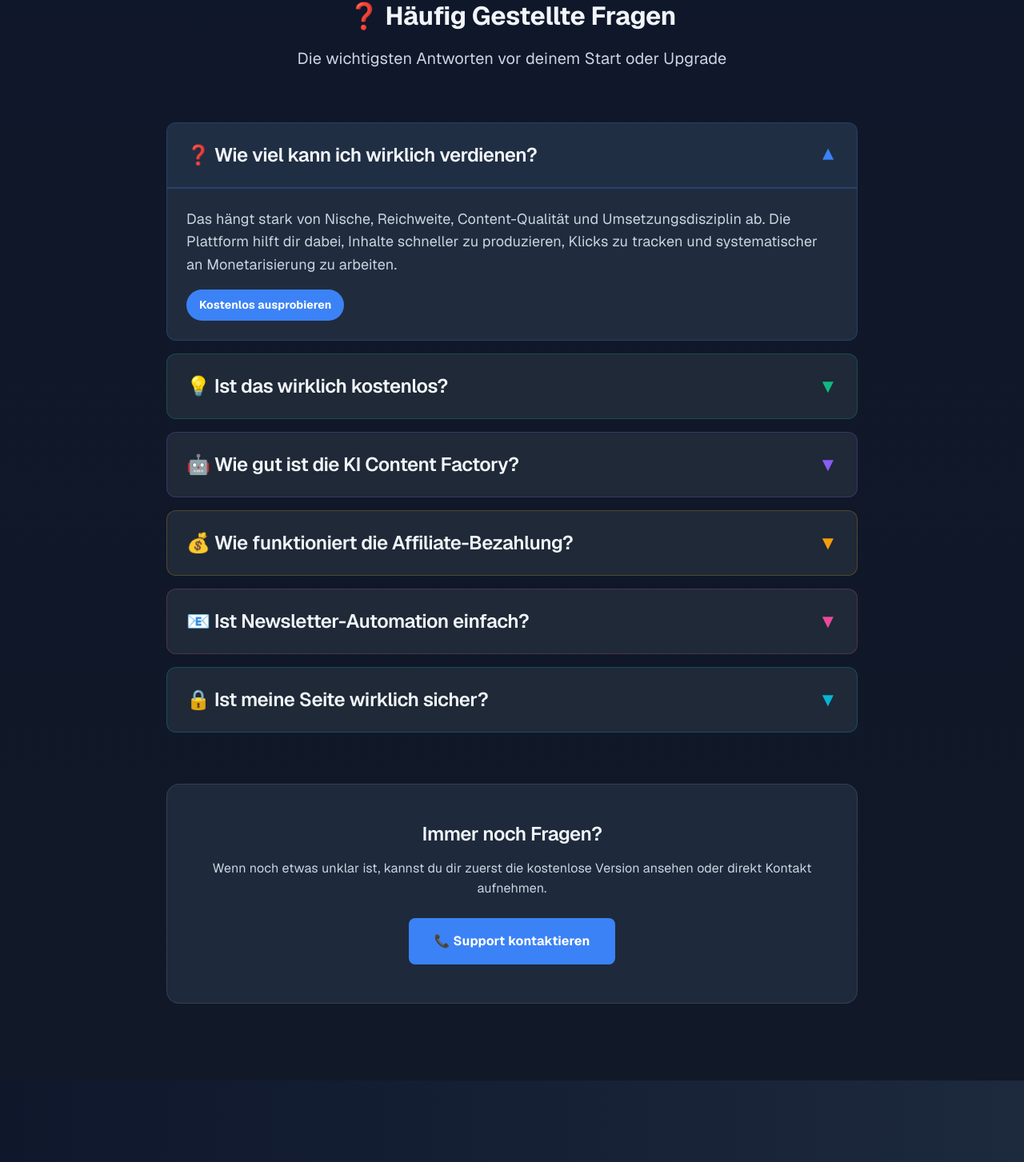
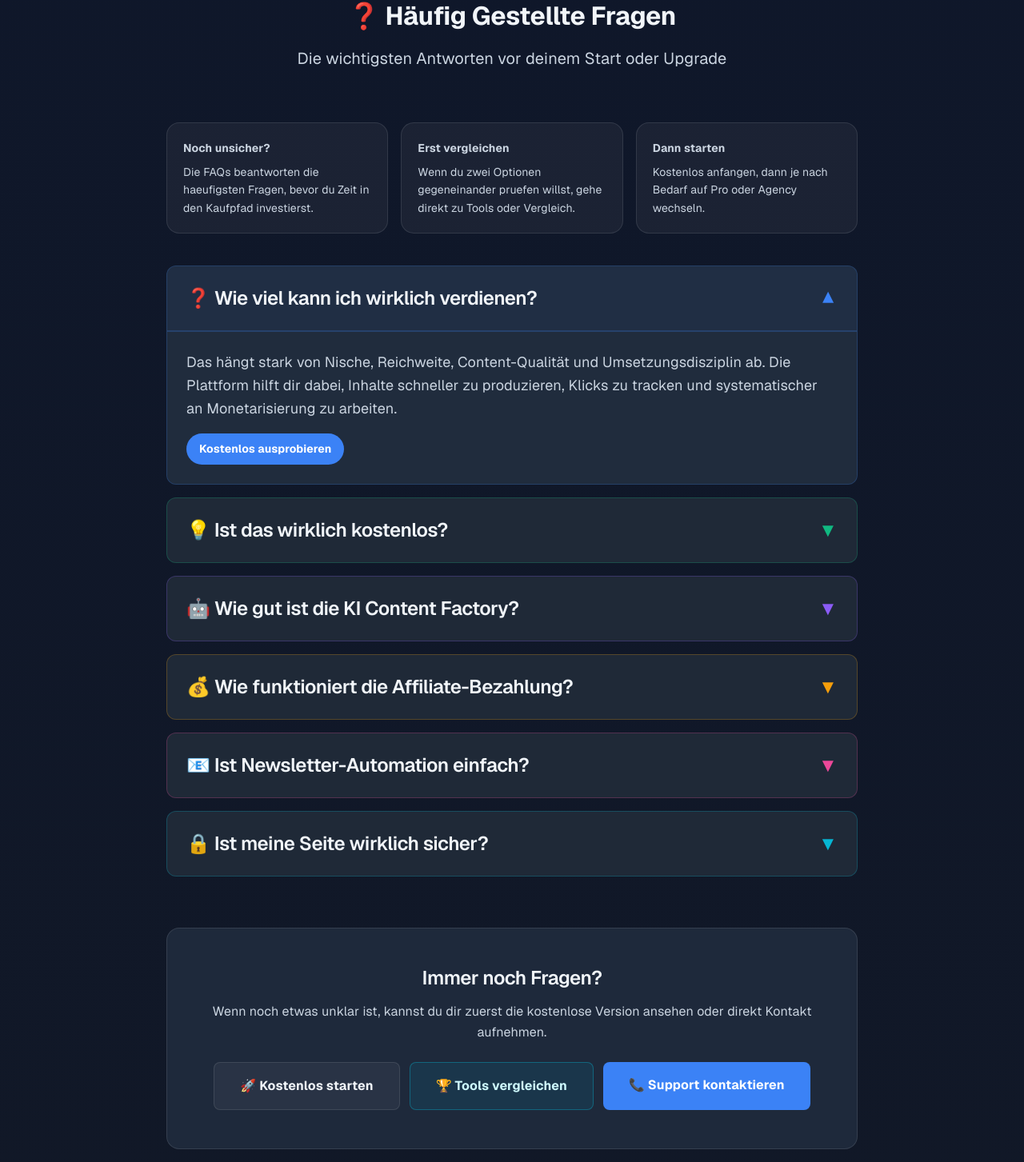
Before and after one commit to avdi1205-glitch/ki-business-hub, a Next.js app: page / in a window 1280 px wide. Shown: the part 8863-10316 px from the top of the page at 80% size. Built offline with nearby package versions, Linux system fonts and the light colour scheme; no server answers; the database is empty.

Commit message:
Improve FAQ conversion paths

```diff
--- a/app/components/FAQSection.tsx
+++ b/app/components/FAQSection.tsx
@@ -52,6 +52,27 @@ export function FAQSection() {
           <p className="text-xl" style={{ color: "var(--text-light)" }}>
             {t("faqSubtitle")}
           </p>
+        </div>
+
+        <div className="mb-10 grid gap-4 md:grid-cols-3">
+          <div className="rounded-2xl border border-white/10 bg-white/5 p-5">
+            <p className="text-sm font-bold text-cyan-300">Noch unsicher?</p>
+            <p className="mt-2 text-sm leading-6" style={{ color: "var(--text-light)" }}>
+              Die FAQs beantworten die haeufigsten Fragen, bevor du Zeit in den Kaufpfad investierst.
+            </p>
+          </div>
+          <div className="rounded-2xl border border-white/10 bg-white/5 p-5">
+            <p className="text-sm font-bold text-cyan-300">Erst vergleichen</p>
+            <p className="mt-2 text-sm leading-6" style={{ color: "var(--text-light)" }}>
+              Wenn du zwei Optionen gegeneinander pruefen willst, gehe direkt zu Tools oder Vergleich.
+            </p>
+          </div>
+          <div className="rounded-2xl border border-white/10 bg-white/5 p-5">
+            <p className="text-sm font-bold text-cyan-300">Dann starten</p>
+            <p className="mt-2 text-sm leading-6" style={{ color: "var(--text-light)" }}>
+              Kostenlos anfangen, dann je nach Bedarf auf Pro oder Agency wechseln.
+            </p>
+          </div>
         </div>
 
         {/* FAQ Accordion */}
@@ -116,9 +137,22 @@ export function FAQSection() {
           <p className="mb-6" style={{ color: "var(--text-light)" }}>
             {t("faqFooterSubtitle")}
           </p>
+          <div className="flex flex-wrap justify-center gap-3">
+            <Link
+              href="/content-factory"
+              className="inline-block rounded-lg border border-white/10 bg-white/5 px-8 py-4 font-bold text-slate-100 transition-all duration-300 hover:scale-105 hover:bg-white/10"
+            >
+              🚀 Kostenlos starten
+            </Link>
+            <Link
+              href="/tools"
+              className="inline-block rounded-lg border border-cyan-400/30 bg-cyan-500/10 px-8 py-4 font-bold text-cyan-100 transition-all duration-300 hover:scale-105 hover:bg-cyan-500/20"
+            >
+              🏆 Tools vergleichen
+            </Link>
             <Link
               href="/kontakt"
-            className="inline-block px-8 py-4 text-white font-bold rounded-lg hover:shadow-lg transition-all duration-300 transform hover:scale-105"
+              className="inline-block rounded-lg px-8 py-4 text-white font-bold transition-all duration-300 transform hover:scale-105"
               style={{ background: "var(--primary)" }}
             >
               📞 {t("faqFooterCta")}
@@ -126,5 +160,6 @@ export function FAQSection() {
           </div>
         </div>
       </div>
+    </div>
   );
 }
```
Lines whose indentation alone changed are shown as unchanged.
